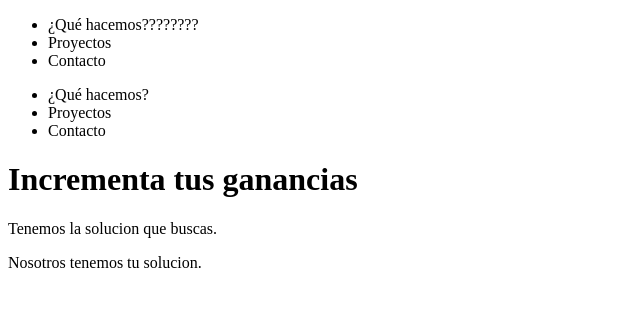
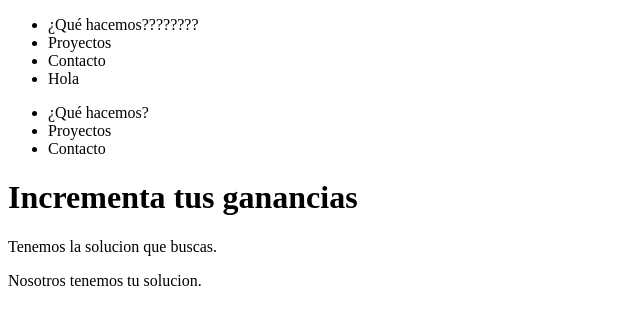
Before and after one commit to JoelHernandez343/web-project-other, a plain HTML site: page index.html in a window 1280 px wide. Shown: the whole page, without its empty margins (0-640 px from the left). Drawn offline with Linux system fonts and the light colour scheme.

Commit message:
Agreagado un li

```diff
--- a/index.html
+++ b/index.html
@@ -13,6 +13,7 @@
           <li>¿Qué hacemos????????</li>
           <li>Proyectos</li>
           <li>Contacto</li>
+          <li>Hola</li>
         </ul>
       </nav>
       <nav class="mobile hidden">
```
